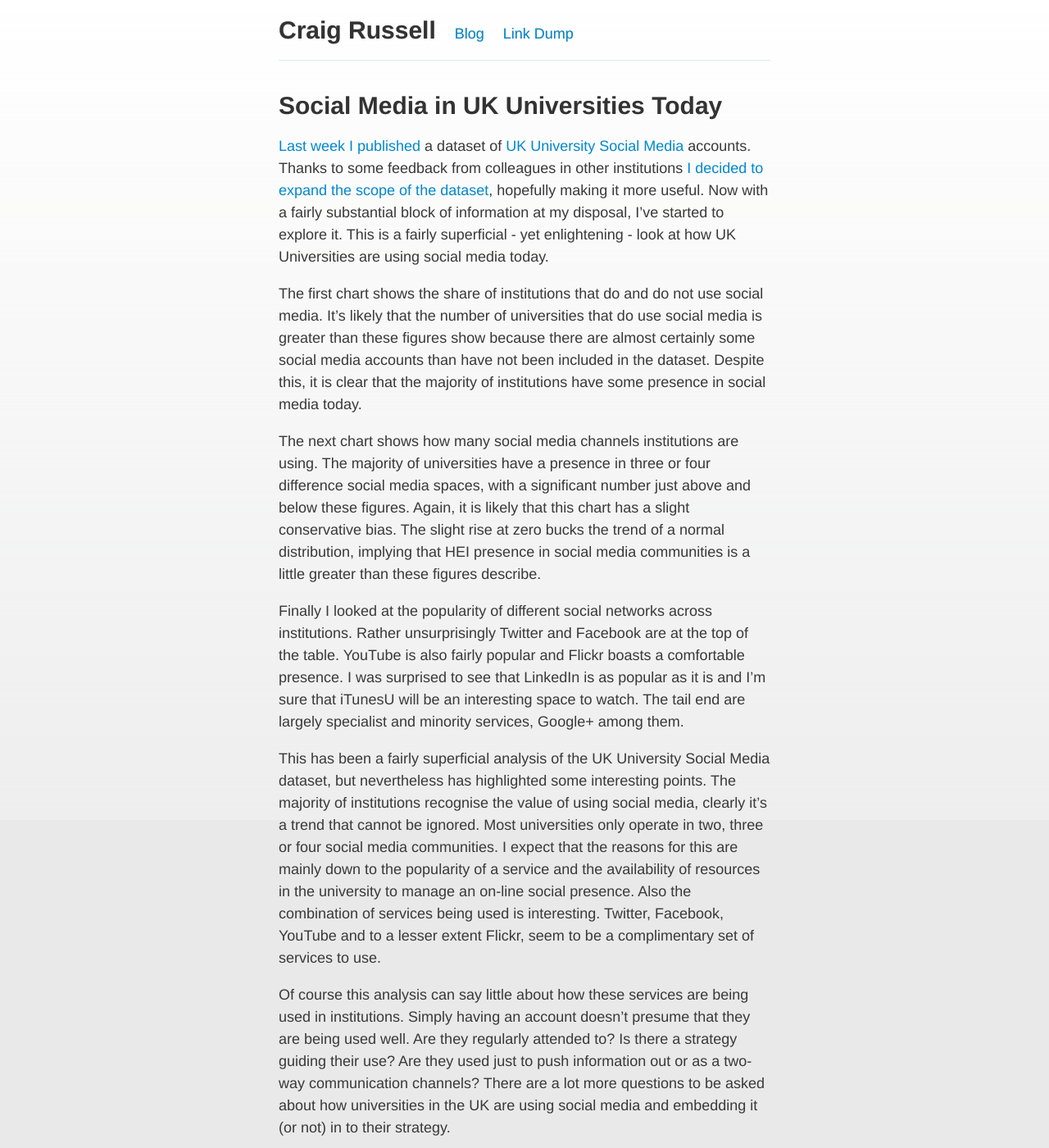
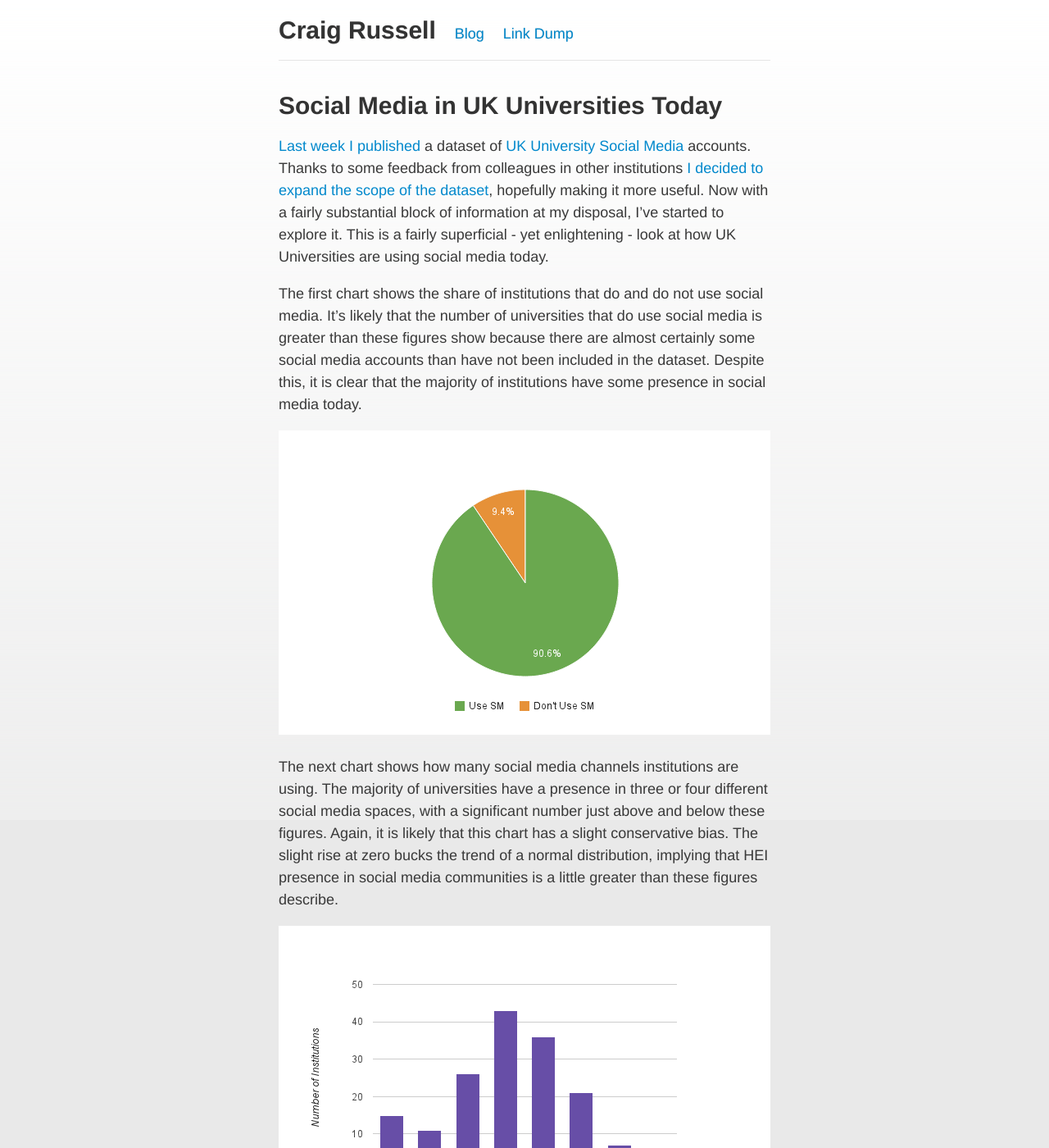
Before and after one commit to craig552uk/craig552uk.github.com, a Jekyll site: the page built from _posts/2012-05-26-social-media-in-uk-universities-today.markdown, in a window 1280 px wide and 1400 px high. Shown: the whole window at 82% size. Built offline with Jekyll 4.4.1, drawn with Linux system fonts in a browser that asks for light colours; Markdown is read by kramdown in place of the engine named in the settings; a script that is not in the unit is left out; comment, search, counter and statistics services are not loaded; some of the changed lines change nothing that is shown.

Commit message:
Using static images in post, embedded interactive graphics were unreliable.

```diff
--- a/_posts/2012-05-26-social-media-in-uk-universities-today.markdown
+++ b/_posts/2012-05-26-social-media-in-uk-universities-today.markdown
@@ -7,16 +7,16 @@ layout: post
 
 The first chart shows the share of institutions that do and do not use social media. It's likely that the number of universities that do use social media is greater than these figures show because there are almost certainly some social media accounts than have not been included in the dataset. Despite this, it is clear that the majority of institutions have some presence in social media today.
 
-<script type="text/javascript" src="//ajax.googleapis.com/ajax/static/modules/gviz/1.0/chart.js"> {"dataSourceUrl":"//docs.google.com/spreadsheet/tq?key=0AvmGs2D9eZgxdHlPUmt3SFEzUUhiNGQzMjBhajRtUGc&transpose=0&headers=0&range=A13%3AB14&gid=5&pub=1","options":{"vAxes":[{"useFormatFromData":true,"viewWindowMode":"pretty","viewWindow":{}},{"useFormatFromData":true,"viewWindowMode":"pretty","viewWindow":{}}],"pieHole":0,"backgroundColor":"transparent","booleanRole":"certainty","colors":["#6aa84f","#e69138","#FF9900","#109618","#990099","#0099C6","#DD4477","#66AA00","#B82E2E","#316395","#994499","#22AA99","#AAAA11","#6633CC","#E67300","#8B0707","#651067","#329262","#5574A6","#3B3EAC","#B77322","#16D620","#B91383","#F4359E","#9C5935","#A9C413","#2A778D","#668D1C","#BEA413","#0C5922","#743411"],"legend":"bottom","is3D":false,"hAxis":{"useFormatFromData":true},"width":600,"height":371},"state":{},"chartType":"PieChart","chartName":"Chart3"} </script>
+<img src="/img/posts/chart1.png" alt="Share of institutions that do and do not use social media" width="600" height="371"/>
 
-The next chart shows how many social media channels institutions are using. The majority of universities have a presence in three or four difference social media spaces, with a significant number just above and below these figures. Again, it is likely that this chart has a slight conservative bias. The slight rise at zero bucks the trend of a normal distribution, implying that HEI presence in social media communities is a little greater than these figures describe.
+The next chart shows how many social media channels institutions are using. The majority of universities have a presence in three or four different social media spaces, with a significant number just above and below these figures. Again, it is likely that this chart has a slight conservative bias. The slight rise at zero bucks the trend of a normal distribution, implying that HEI presence in social media communities is a little greater than these figures describe.
 
-<script type="text/javascript" src="//ajax.googleapis.com/ajax/static/modules/gviz/1.0/chart.js"> {"dataSourceUrl":"//docs.google.com/spreadsheet/tq?key=0AvmGs2D9eZgxdHlPUmt3SFEzUUhiNGQzMjBhajRtUGc&transpose=0&headers=1&range=A1%3AB9&gid=5&pub=1","options":{"vAxes":[{"title":"Number of Institutions","useFormatFromData":true,"minValue":null,"viewWindowMode":"pretty","gridlines":{"count":"6"},"viewWindow":{"min":null,"max":null},"maxValue":null},{"useFormatFromData":true,"viewWindowMode":"pretty","viewWindow":{}}],"series":{"0":{"color":"#6aa84f"}},"backgroundColor":"transparent","booleanRole":"certainty","animation":{"duration":500},"legend":"none","useFirstColumnAsDomain":true,"hAxis":{"title":"Number of SM Accounts","useFormatFromData":true},"isStacked":false,"width":600,"height":371},"state":{},"view":{"columns":[{"calc":"stringify","type":"string","sourceColumn":0},1]},"chartType":"ColumnChart","chartName":"Chart2"} </script>
+<img src="/img/posts/chart2.png" alt="Frequency distribution of social media chanels" width="600" height="371"/>
 
 
 Finally I looked at the popularity of different social networks across institutions. Rather unsurprisingly Twitter and Facebook are at the top of the table. YouTube is also fairly popular and Flickr boasts a comfortable presence. I was surprised to see that LinkedIn is as popular as it is and I'm sure that iTunesU will be an interesting space to watch. The tail end are largely specialist and minority services, Google+ among them.
 
-<script type="text/javascript" src="//ajax.googleapis.com/ajax/static/modules/gviz/1.0/chart.js"> {"dataSourceUrl":"//docs.google.com/spreadsheet/tq?key=0AvmGs2D9eZgxdHlPUmt3SFEzUUhiNGQzMjBhajRtUGc&transpose=0&headers=1&range=A1%3AB17&gid=6&pub=1","options":{"vAxes":{"0":{"useFormatFromData":true},"1":{"useFormatFromData":true}}, "backgroundColor":"transparent", "booleanRole":"certainty","animation":{"duration":500},"legend":"none","hAxis":{"useFormatFromData":true,"viewWindowMode":"pretty","viewWindow":{}},"isStacked":false,"width":600,"height":371},"state":{},"chartType":"BarChart","chartName":"Chart3"} </script>
+<img src="/img/posts/chart3.png" alt="Popularity of different social networks across institutions" width="600" height="371"/>
 
 This has been a fairly superficial analysis of the UK University Social Media dataset, but nevertheless has highlighted some interesting points. The majority of institutions recognise the value of using social media, clearly it's a trend that cannot be ignored. Most universities only operate in two, three or four social media communities. I expect that the reasons for this are mainly down to the popularity of a service and the availability of resources in the university to manage an on-line social presence. Also the combination of services being used is interesting. Twitter, Facebook, YouTube and to a lesser extent Flickr, seem to be a complimentary set of services to use.
 
```
Also changed, not shown: img/posts/chart1.png (added), img/posts/chart2.png (added), img/posts/chart3.png (added).
